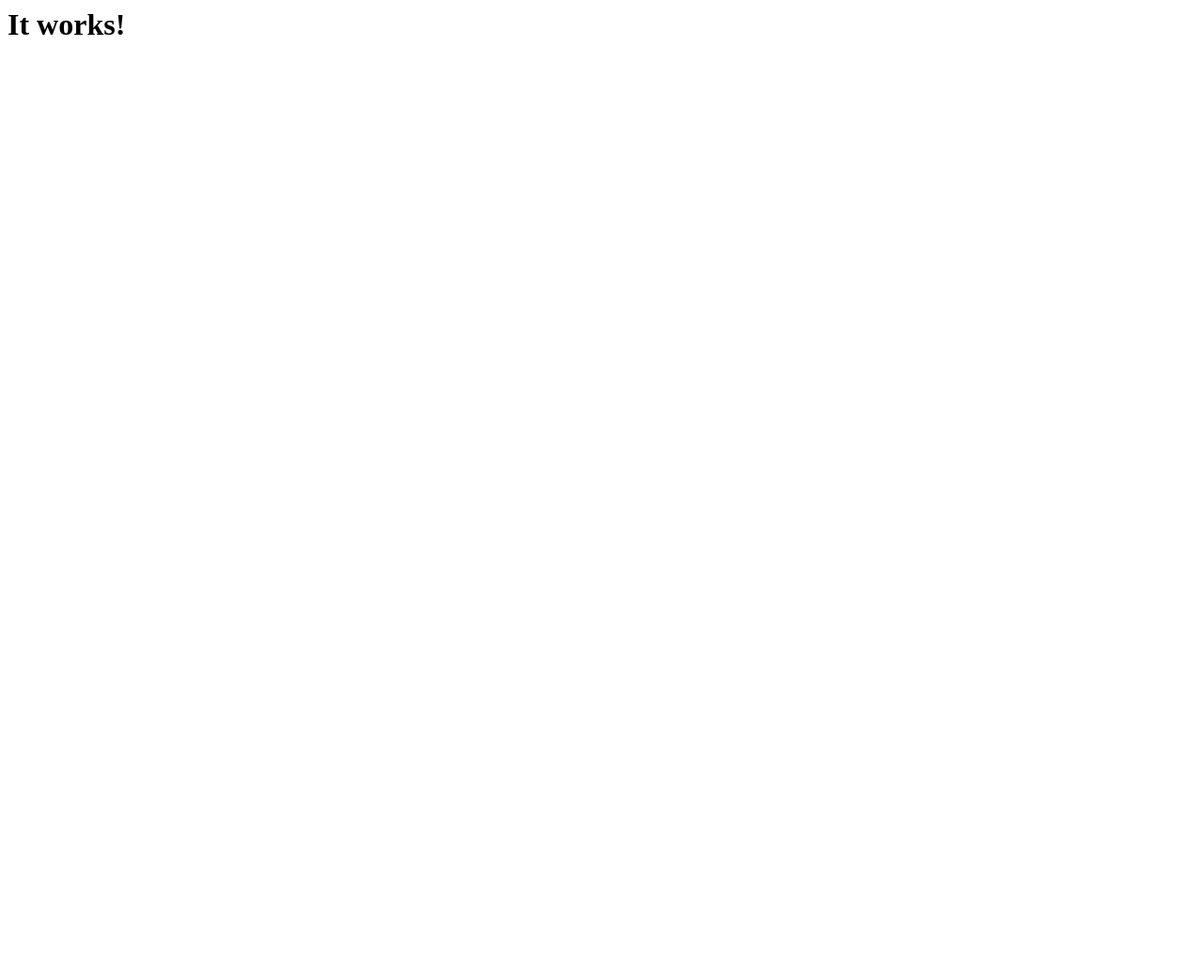
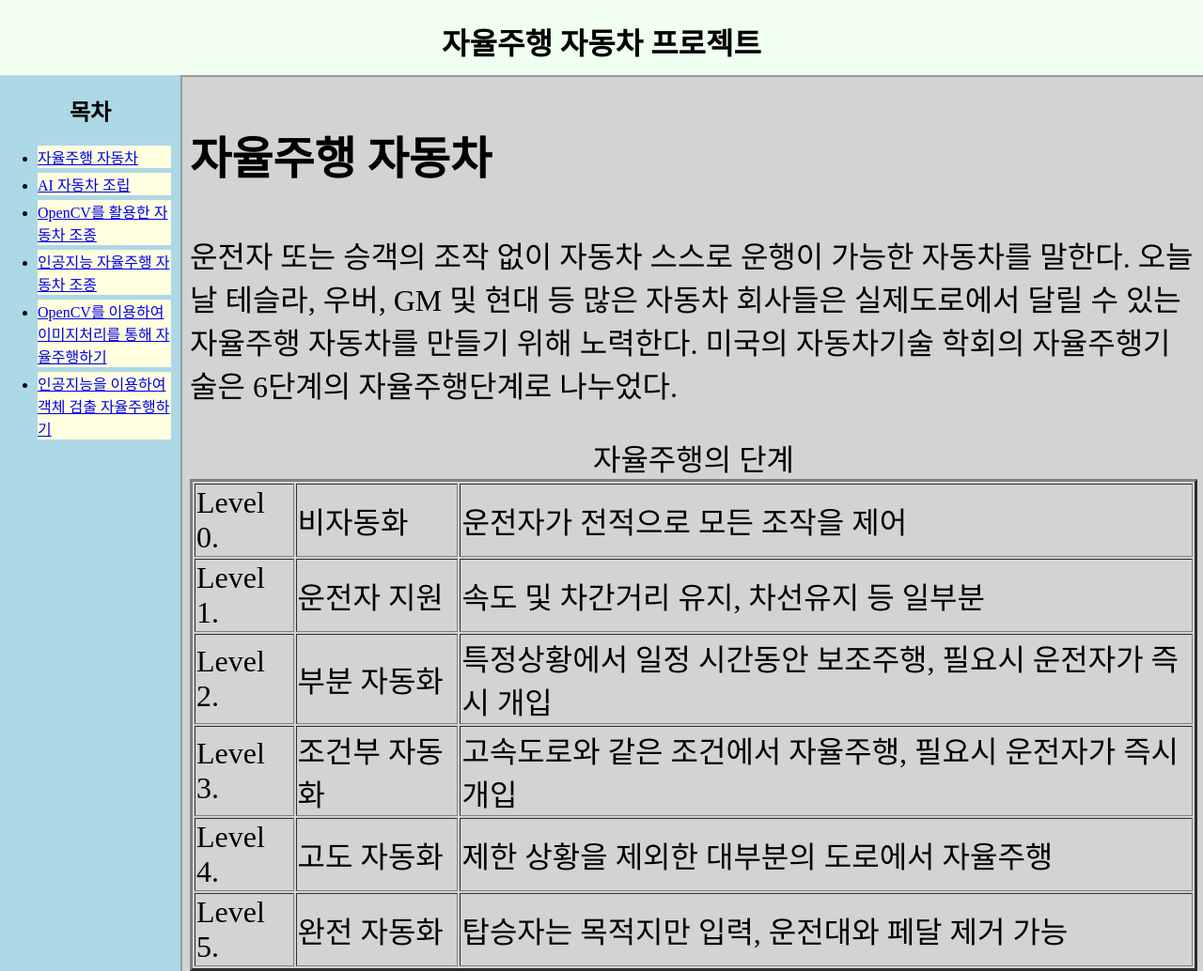
Before and after one commit to jitttto/202110389JihoShin, a plain HTML site: page index.html in a window 1280 px wide. Shown: the top 1034 px of the page at 94% size. Before the commit the page ends 800 px from the top, so only its background shows below. Drawn offline with Linux system fonts and the light colour scheme.

Commit message:
Add files via upload

```diff
--- a/index.html
+++ b/index.html
@@ -1 +1,31 @@
-<html><body><h1>It works!</h1></body></html>
+<!DOCTYPE html>
+<html>
+	<head>
+		<title>202110389 신지호</title>
+		<link href = "자율주행 자동차 프로젝트.css" text = "text/css" rel = "stylesheet">
+	</head>
+	<body>
+		<header>
+			<h1>자율주행 자동차 프로젝트</h1>
+			<p style = "text-align : right">202110389 신지호</p>
+		</header>
+
+		<nav>
+			<h2>목차</h2>
+			<ul>
+				<li><a href = "num1.html#1" target = "num1">자율주행 자동차</a>
+				<li><a href = "num2.html#2" target = "num1">AI 자동차 조립</a>
+				<li><a href = "num3.html#3" target = "num1">OpenCV를 활용한 자동차 조종</a>
+				<li><a href = "num4.html#4" target = "num1">인공지능 자율주행 자동차 조종</a>
+				<li><a href = "num5.html#5" target = "num1">OpenCV를 이용하여 이미지처리를 통해 자율주행하기</a>
+				<li><a href = "num6.html#6" target = "num1">인공지능을 이용하여 객체 검출 자율주행하기</a>
+			</ul>
+		</nav>
+
+		<section>
+			<article>
+				<iframe src = "num1.html" name = "num1" width = "100%" height = "3150"></iframe>
+			</article>
+		</section>
+	</body>
+</html>
```
